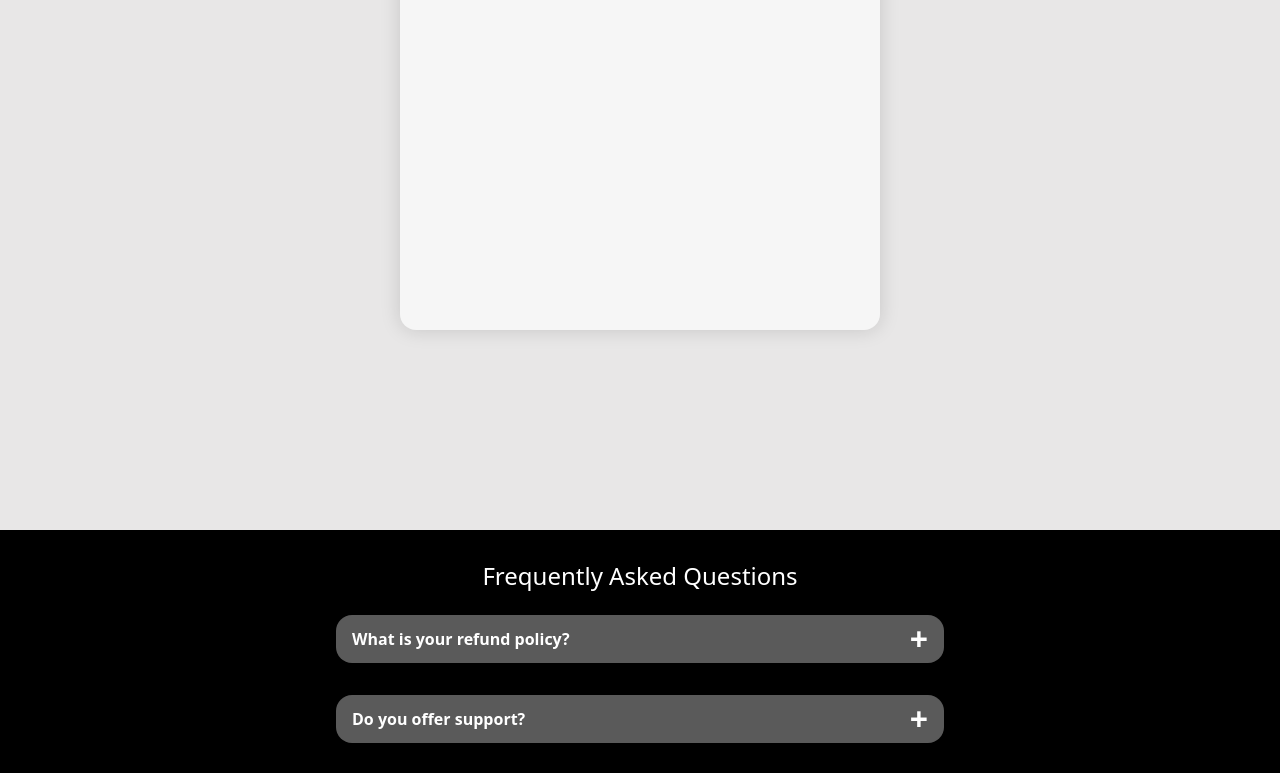
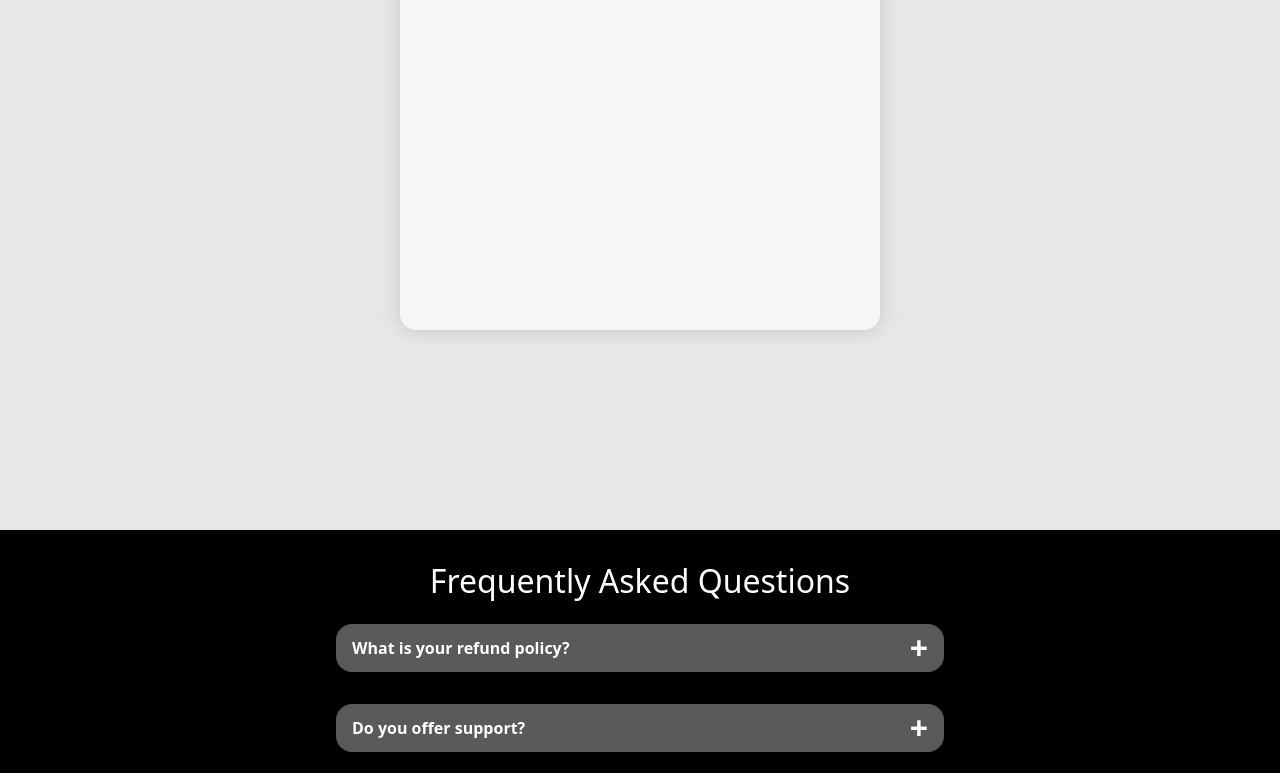
Before and after one commit to dadaxingxing/foodScanner, a React (Vite) app in the folder frontend/: page / in a window 1280 px wide. Shown: the part 922-1695 px from the top of the page. Built offline with nearby package versions, Linux system fonts and the light colour scheme.

Commit message:
made the h4 header element stay inline

```diff
--- a/frontend/src/App.css
+++ b/frontend/src/App.css
@@ -61,3 +61,8 @@ body{
     max-height: 50rem;
     padding: 2rem;
 }
+
+.FAQ_header{
+    white-space: nowrap;
+    font-size: clamp(1.3rem, 4vw, 2rem);
+}
--- a/frontend/src/App.jsx
+++ b/frontend/src/App.jsx
@@ -129,7 +129,7 @@ function App() {
 
       <div className='FAQ_container d-flex flex-column align-items-center'>
         <h4 className='FAQ_header'>Frequently Asked Questions</h4>
-        {faqs.map((faq, ans) => (
+        {faqs.map((faq) => (
           <Questions key={faq.question} ques={faq.question} ans={faq.answer}/>
         ))}
       </div>
```
